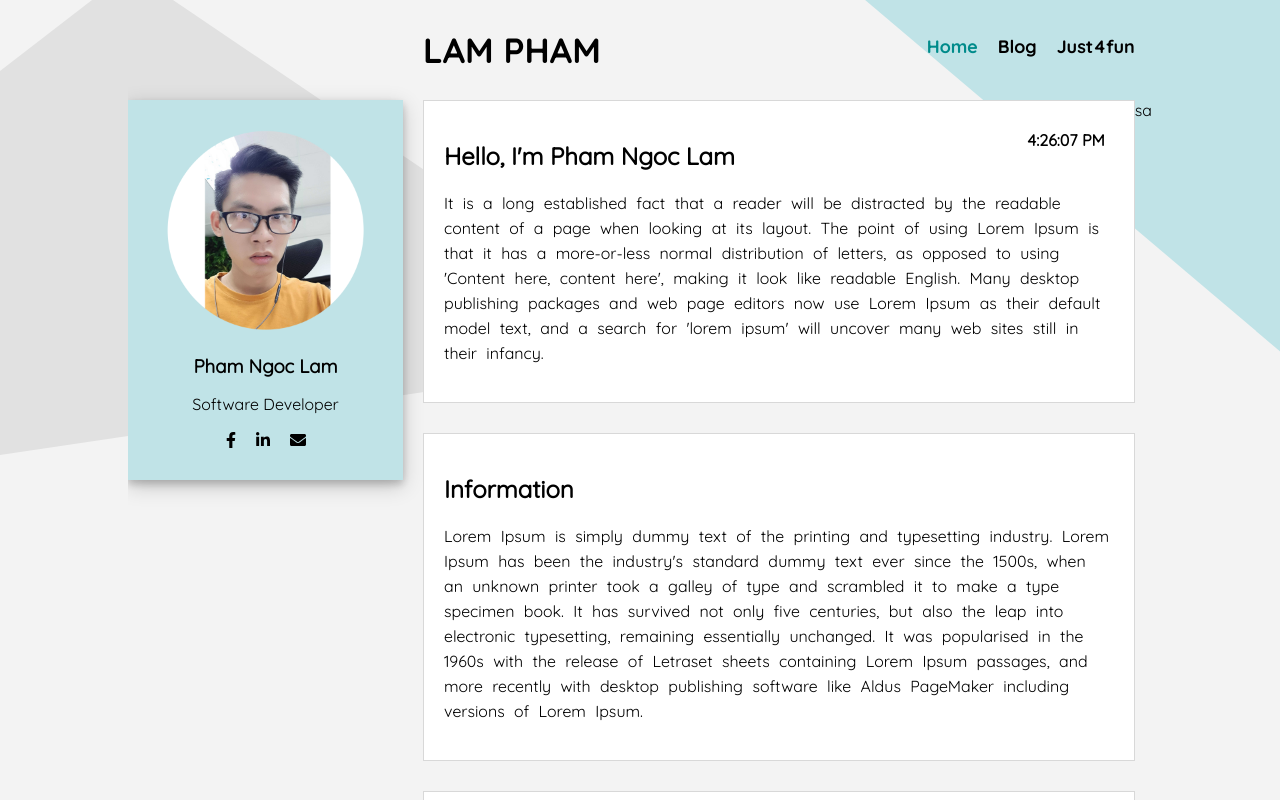
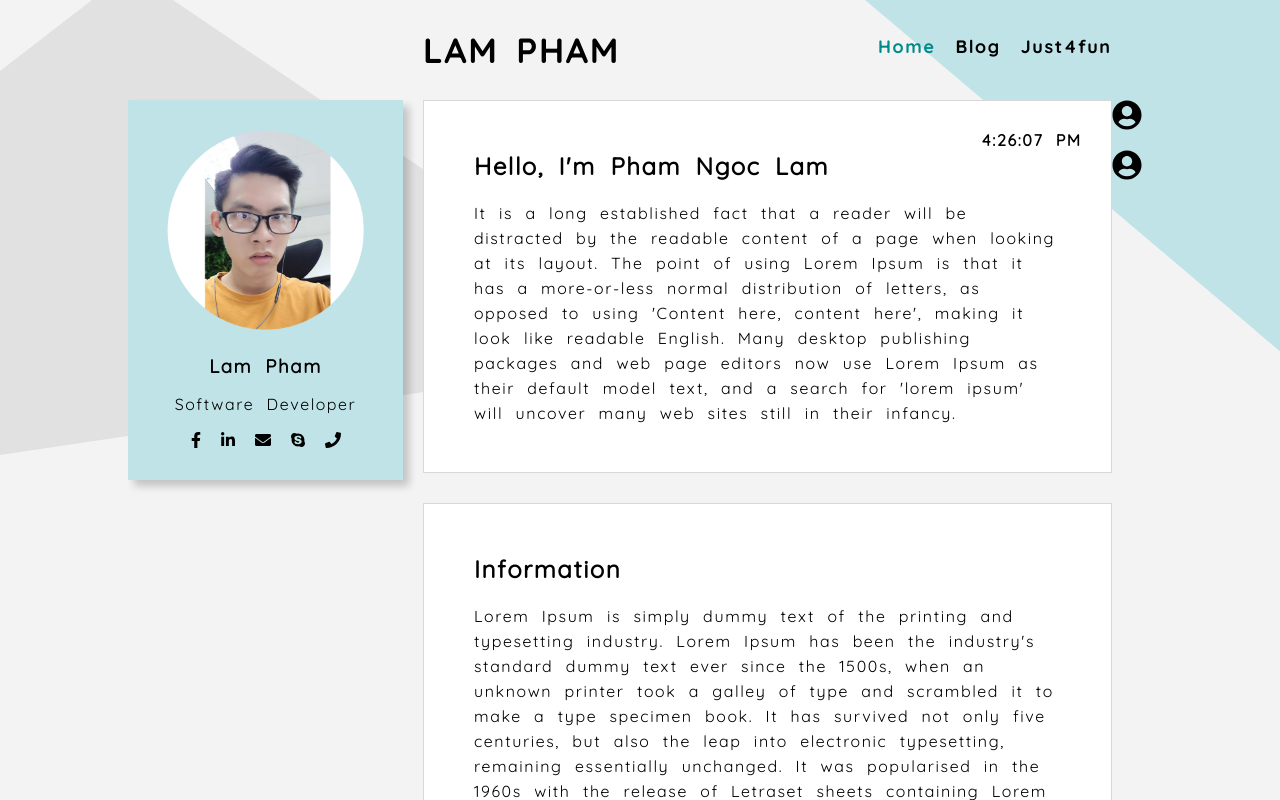
Before and after one commit to phamngoclam/mycv, a React (Create React App) app in the folder my-app/: page / in a window 1280 px wide. Shown: the top 800 px of the page. Built offline with nearby package versions, Linux system fonts and the light colour scheme.

Commit message:
create component

```diff
--- a/my-app/package.json
+++ b/my-app/package.json
@@ -11,6 +11,7 @@
     "@testing-library/react": "^9.5.0",
     "@testing-library/user-event": "^7.2.1",
     "eslint": "^6.6.0",
+    "jquery": "^3.5.1",
     "node-sass": "^4.14.1",
     "react": "^16.13.1",
     "react-dom": "^16.13.1",
--- a/my-app/src/components/Home/Home.scss
+++ b/my-app/src/components/Home/Home.scss
@@ -1,10 +1,10 @@
 .Homepage {
     position: relative;
     .Objective, .information, .Skills, .Education, .Experience {
-        padding: 20px 20px;
+        padding: 30px 50px;
         border: none;
         background-color: var(--color-content);
-        p {line-height: 25px; word-spacing: 5px;}
+        p {line-height: 25px;}
         margin-bottom: 30px;
     }
 }
--- a/my-app/src/components/NavControl/NavControl.js
+++ b/my-app/src/components/NavControl/NavControl.js
@@ -1,11 +1,27 @@
 import React from "react";
 import './NavControl.scss';
+import {faUserCircle} from "@fortawesome/free-solid-svg-icons";
+import {FontAwesomeIcon} from "@fortawesome/react-fontawesome";
+import AnimationMixin from "../../plugin/animation";
 
 class NavControl extends React.Component {
+    componentDidMount() {
+        window.addEventListener("scroll", this.scrollEvent, true)
+    }
+    componentWillUnmount() {
+        window.removeEventListener("scroll", this.scrollEvent)
+    }
+
+    scrollEvent() {
+        const navControl = document.getElementById("nav-control");
+        AnimationMixin.fixTop(navControl);
+    }
+
     render() {
         return(
-            <div className="NavControl">
-                sa
+            <div className="NavControl" id="nav-control">
+                <FontAwesomeIcon icon={faUserCircle} className="nav-icon"/>
+                <FontAwesomeIcon icon={faUserCircle} className="nav-icon"/>
             </div>
         )
     }
--- a/my-app/src/components/NavControl/NavControl.scss
+++ b/my-app/src/components/NavControl/NavControl.scss
@@ -0,0 +1,7 @@
+.NavControl {
+    .nav-icon {
+        display: block;
+        font-size: 30px;
+        margin-bottom: 20px;
+    }
+}
--- a/my-app/src/components/Profile/Profile.js
+++ b/my-app/src/components/Profile/Profile.js
@@ -1,17 +1,21 @@
 import React from "react";
 import './Profile.scss';
 import Avatar from '../../assets/img/avatar.png'
-import {faFacebookF, faLinkedinIn} from "@fortawesome/free-brands-svg-icons";
-import {faEnvelope} from "@fortawesome/free-solid-svg-icons";
+import {faFacebookF, faLinkedinIn, faSkype} from "@fortawesome/free-brands-svg-icons";
+import {faEnvelope, faPhone} from "@fortawesome/free-solid-svg-icons";
 import {FontAwesomeIcon} from "@fortawesome/react-fontawesome";
-import Animation from "../../plugin/animation";
+import AnimationMixin from "../../plugin/animation";
 
 class Profile extends React.Component {
     componentDidMount() {
+        window.addEventListener("scroll", this.scrollEvent, true)
+    }
+    componentWillUnmount() {
+        window.removeEventListener("scroll", this.scrollEvent)
+    }
+    scrollEvent() {
         const avatar = document.getElementById("avatar");
-        window.onscroll = () => {
-            Animation.fixTop(avatar);
-        }
+        AnimationMixin.fixTop(avatar);
     }
 
     render() {
@@ -19,12 +23,19 @@ class Profile extends React.Component {
             <div className="Profile-wrapper" id="avatar">
                 <img className="avatar" src={Avatar} height="200" width="200" alt="avatar" />
                 <div className="contact-info">
-                    <h3>Pham Ngoc Lam</h3>
+                    <h3>Lam Pham</h3>
                     <p>Software Developer</p>
                     <div className="list-contact">
-                        <a href="https://facebook.com/lam1610" target="_blank" rel="noopener noreferrer"><FontAwesomeIcon icon={faFacebookF}/></a>
-                        <a href="https://facebook.com/lam1610" target="_blank" rel="noopener noreferrer"><FontAwesomeIcon icon={faLinkedinIn}/></a>
-                        <a href="https://facebook.com/lam1610" target="_blank" rel="noopener noreferrer"><FontAwesomeIcon icon={faEnvelope}/></a>
+                        <a href="https://facebook.com/lam1610" target="_blank"
+                           rel="noopener noreferrer"><FontAwesomeIcon icon={faFacebookF}/></a>
+                        <a href="https://linkedin.com/in/lamphamngoc" target="_blank"
+                           rel="noopener noreferrer"><FontAwesomeIcon icon={faLinkedinIn}/></a>
+                        <a href="mailto:phamngoclam1610@gmail.com?subject = Hello&body = Message" target="_blank"
+                           rel="noopener noreferrer"><FontAwesomeIcon icon={faEnvelope}/></a>
+                        <a href="https://facebook.com/lam1610" target="_blank"
+                           rel="noopener noreferrer"><FontAwesomeIcon icon={faSkype}/></a>
+                        <a href="https://facebook.com/lam1610" target="_blank"
+                           rel="noopener noreferrer"><FontAwesomeIcon icon={faPhone}/></a>
                     </div>
                 </div>
             </div>
--- a/my-app/src/components/Profile/Profile.scss
+++ b/my-app/src/components/Profile/Profile.scss
@@ -22,11 +22,6 @@
 @media (min-width: 992px) {
     .Profile-wrapper {
         width: 275px;
-        box-shadow: 0 4px 8px 0 rgba(0, 0, 0, 0.2), 0 6px 20px 0 rgba(0, 0, 0, 0.19);
-        //margin-right: 20px;
-        &.sticky {
-            position: fixed;
-            top: 5px;
-        }
+        box-shadow: 6px 6px 8px 0 rgba(0, 0, 0, 0.2);
     }
 }
--- a/my-app/src/components/app/App.scss
+++ b/my-app/src/components/app/App.scss
@@ -1,6 +1,9 @@
 //---MOBILE-FIRST DESIGN
 body {
     margin: 0;
+    font-size: 16px;
+    word-spacing: 0.4rem;
+    letter-spacing: 0.1rem;
 }
 .container-app {
     background: none;
@@ -81,6 +84,9 @@ body {
         }
         .nav-control {
             display: block;
+            min-width: 40px;
+            width: 42px;
+            position: static;
             padding-top: 100px;
         }
     }
--- a/my-app/src/index.css
+++ b/my-app/src/index.css
@@ -22,3 +22,7 @@
   --color-primary: #c0e3e7;
   --color-border: #D8D8D8;
   --color-content: #FFFFFF; }
+  @media (min-width: 992px) {
+    :root .sticky {
+      position: fixed;
+      top: 5px; } }
--- a/my-app/src/plugin/animation.js
+++ b/my-app/src/plugin/animation.js
@@ -1,11 +1,11 @@
-class Animation {
-    static fixTop(domEl){
-        const sticky = domEl.offsetTop;
-        if(window.pageYOffset > sticky) {
-            domEl.classList.add("sticky")
+var AnimationMixin =  {
+    fixTop: function (elDom) {
+        const sticky = elDom.offsetTop;
+        if (window.pageYOffset > sticky) {
+            elDom.classList.add("sticky")
         } else {
-            domEl.classList.remove("sticky");
+            elDom.classList.remove("sticky");
         }
-    };
-}
-export default Animation;
+    }
+};
+export default AnimationMixin;
```
Also changed, not shown: my-app/src/design-tokens/css-variables.scss (+7 -0 lines), 1 other file (tests, documents, lock files or other folders).
